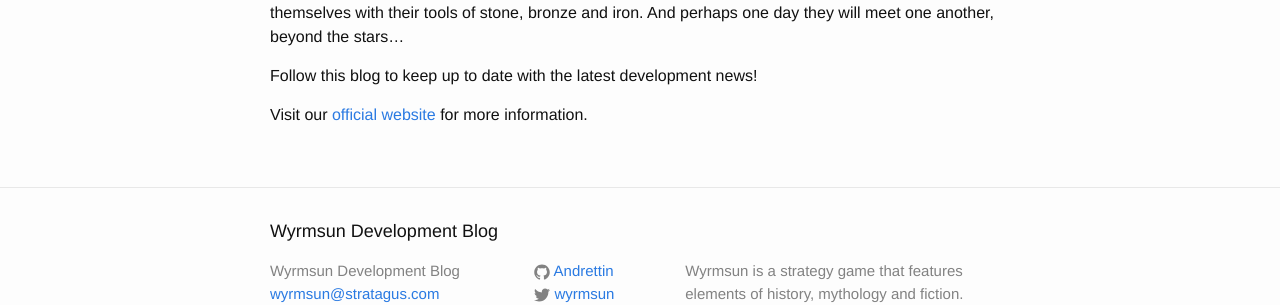
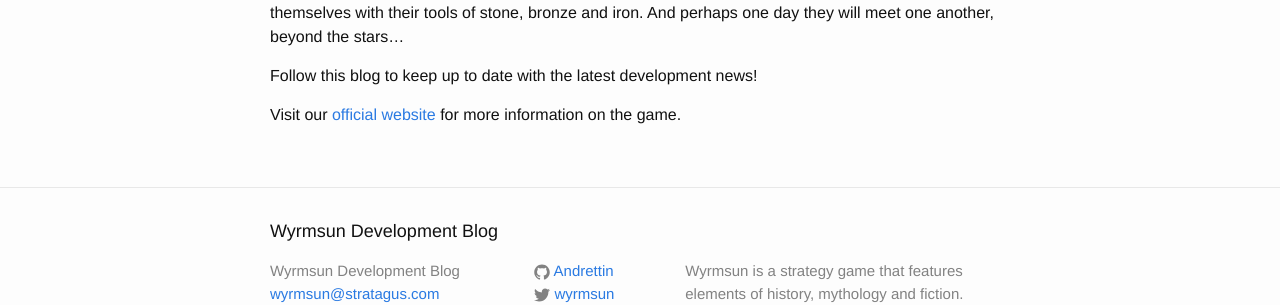
Before and after one commit to Andrettin/Andrettin.github.io, a Jekyll site: the page built from about.md, in a window 1280 px wide. Shown: the part 250-555 px from the top of the page. Built offline with Jekyll 4.4.1, drawn with Linux system fonts in a browser that asks for light colours.

Commit message:
Slight "About" description change

```diff
--- a/about.md
+++ b/about.md
@@ -10,4 +10,4 @@
 
 Follow this blog to keep up to date with the latest development news!
 
-Visit our [official website](http://andrettin.github.io/) for more information.
+Visit our [official website](http://andrettin.github.io/) for more information on the game.
```
